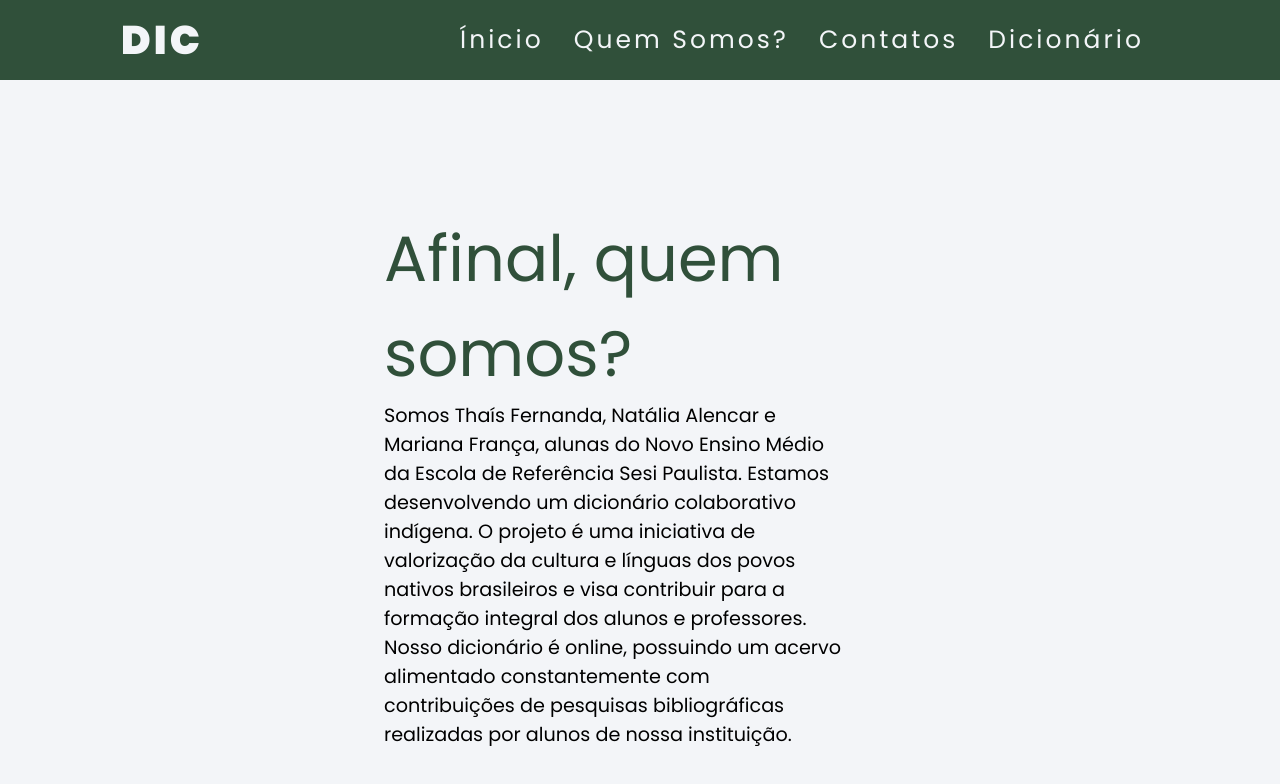
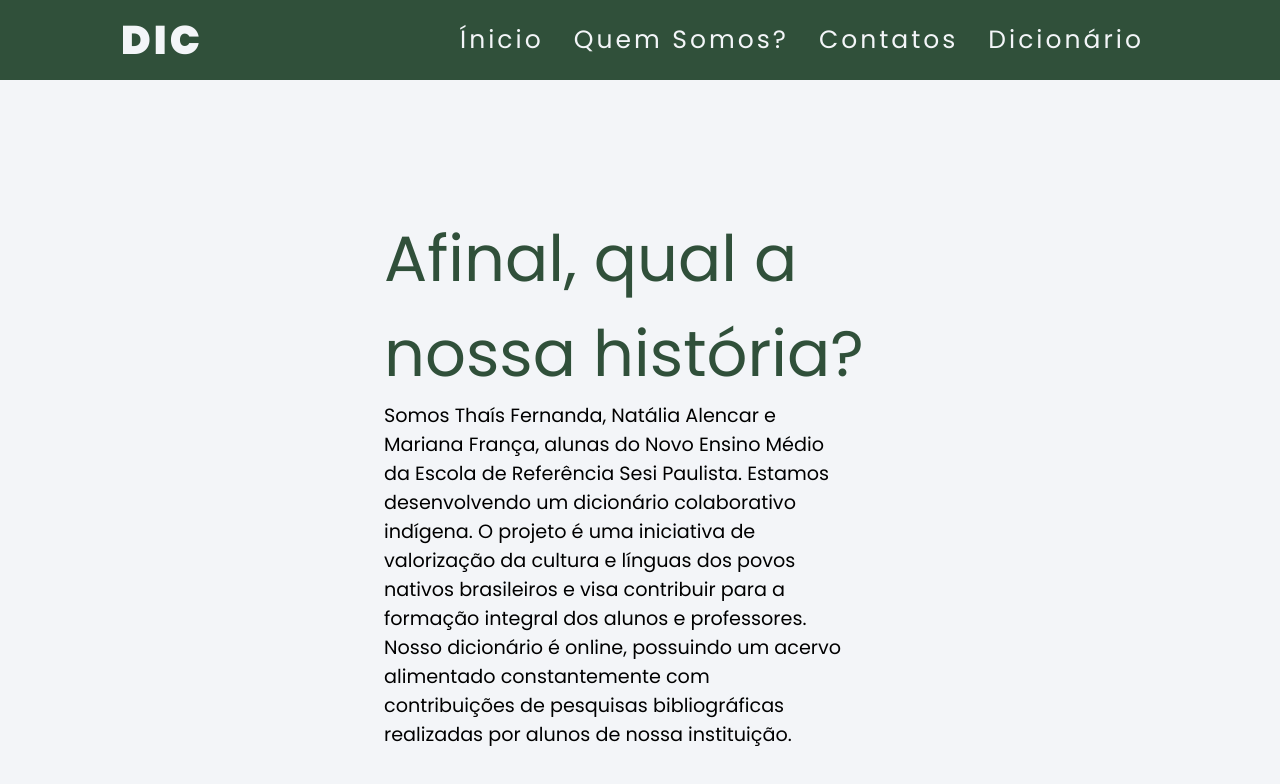
Before and after one commit to DICSITE/DICPROJETO, a plain HTML site: page QS.html in a window 1280 px wide. Drawn offline with Linux system fonts and the light colour scheme.

Commit message:
Add files via upload

```diff
--- a/QS.html
+++ b/QS.html
@@ -21,7 +21,7 @@
         </nav>
         <div class="wrapper">
             <div class="cols cols0">
-                <h1>Afinal, <span class="multitext">quem somos?</span></h1>
+                <h1>Afinal, <span class="multitext">qual a nossa história?</span></h1>
                 <p> Somos Thaís Fernanda, Natália Alencar e Mariana França, alunas do Novo Ensino Médio da Escola de Referência Sesi Paulista. Estamos desenvolvendo um dicionário colaborativo indígena. O projeto é uma iniciativa de valorização da cultura e línguas dos povos nativos brasileiros e visa contribuir para a formação integral dos alunos e professores.
                     Nosso dicionário é online, possuindo um acervo alimentado constantemente com contribuições de pesquisas bibliográficas realizadas por alunos de nossa instituição.</p>
     </div>
```
